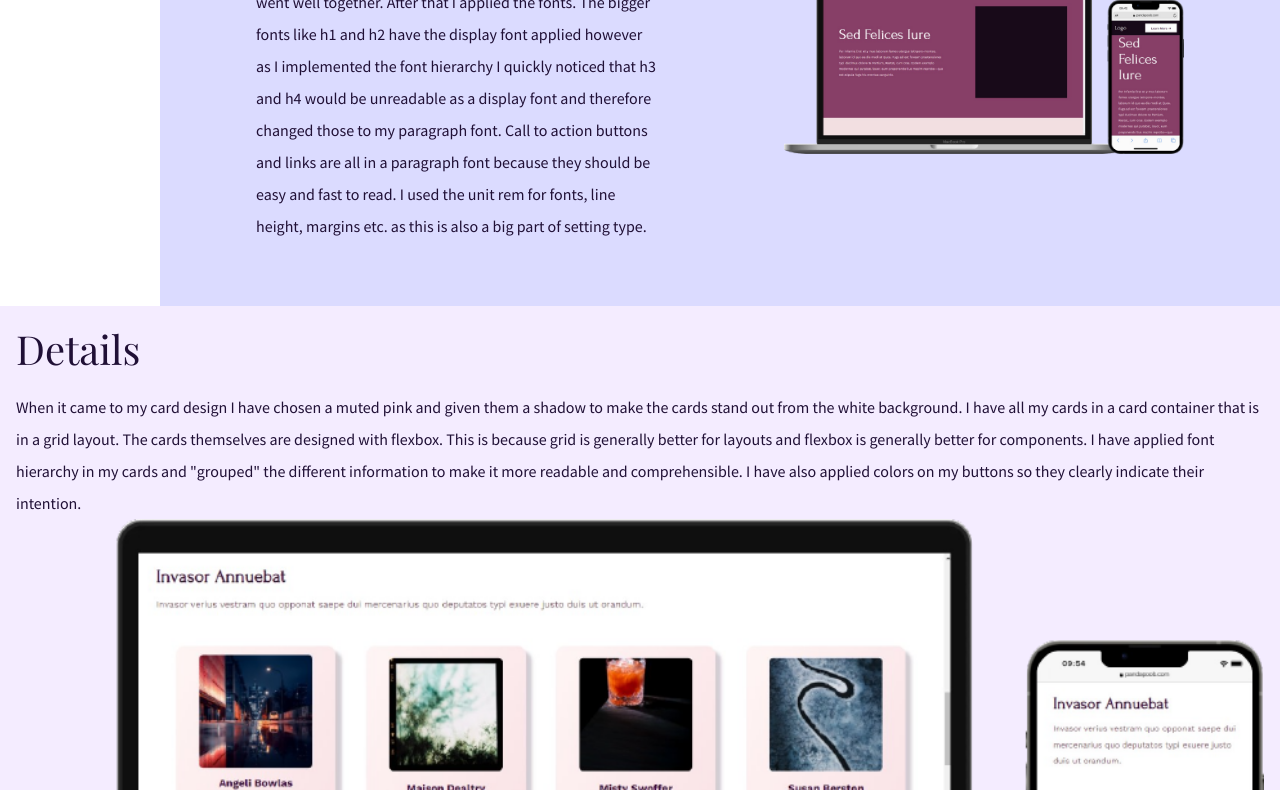
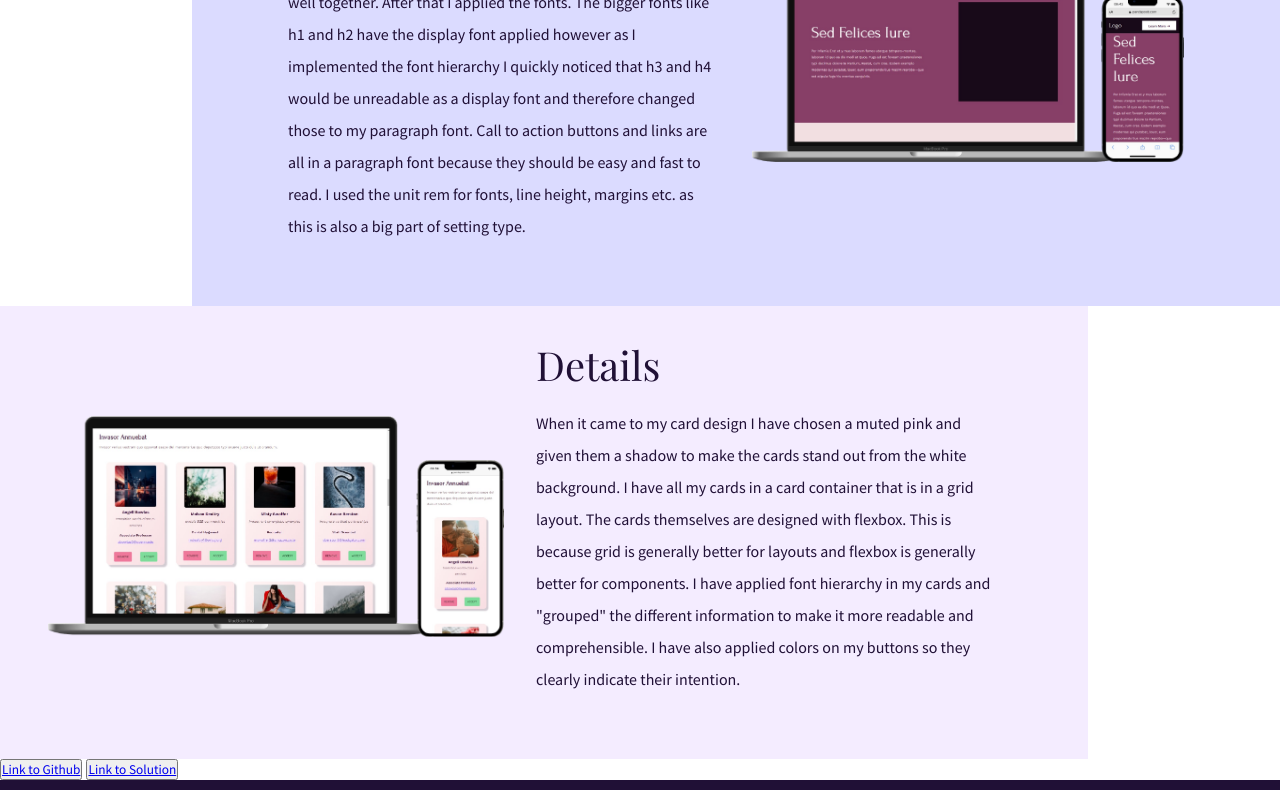
Before and after one commit to Frej400d/assignment_portfolio, a plain HTML site: page fonts.html in a window 1280 px wide. Shown: the part 592-1382 px from the top of the page. Drawn offline with nearby package versions, Linux system fonts and the light colour scheme.

Commit message:
details done

```diff
--- a/fonts.html
+++ b/fonts.html
@@ -74,22 +74,28 @@
         </div>
       </section>
       <section class="details">
-        <div class="details-text">
-          <h2>Details</h2>
-          <p>
-            When it came to my card design I have chosen a muted pink and given
-            them a shadow to make the cards stand out from the white background.
-            I have all my cards in a card container that is in a grid layout.
-            The cards themselves are designed with flexbox. This is because grid
-            is generally better for layouts and flexbox is generally better for
-            components. I have applied font hierarchy in my cards and "grouped"
-            the different information to make it more readable and
-            comprehensible. I have also applied colors on my buttons so they
-            clearly indicate their intention.
-          </p>
-        </div>
-        <div class="details-img-container">
-          <img src="img/font_details.png" alt="font details" />
+        <div class="details-container">
+          <div class="details-img-container">
+            <img
+              class="details-img"
+              src="img/font_details.png"
+              alt="font details"
+            />
+          </div>
+          <div class="details-text">
+            <h2>Details</h2>
+            <p>
+              When it came to my card design I have chosen a muted pink and
+              given them a shadow to make the cards stand out from the white
+              background. I have all my cards in a card container that is in a
+              grid layout. The cards themselves are designed with flexbox. This
+              is because grid is generally better for layouts and flexbox is
+              generally better for components. I have applied font hierarchy in
+              my cards and "grouped" the different information to make it more
+              readable and comprehensible. I have also applied colors on my
+              buttons so they clearly indicate their intention.
+            </p>
+          </div>
         </div>
       </section>
       <section class="buttons">
--- a/style.css
+++ b/style.css
@@ -327,8 +327,17 @@ footer p {
 }
 
 .details {
-  padding: 1rem;
+  padding-block: 2rem 4rem;
+  padding-inline: 1rem;
   background-color: var(--color-lighter);
+}
+
+.details-img-container {
+  margin-top: 1.5rem;
+}
+
+.details-img {
+  max-width: 35rem;
 }
 
 @media (min-width: 790px) {
@@ -415,6 +424,13 @@ footer p {
     gap: 2rem;
     align-items: center;
   }
+
+  .details-container {
+    display: grid;
+    grid-template-columns: 1fr 1fr;
+    gap: 2rem;
+    align-items: center;
+  }
 }
 
 @media (min-width: 1200px) {
@@ -427,11 +443,23 @@ footer p {
   }
 
   .mock-up {
-    margin-inline: 10rem 0;
+    margin-inline: 12rem 0;
   }
 
   .mock-up-container {
-    gap: 8rem;
     margin-inline: 5rem 5rem;
   }
+
+  .details {
+    margin-inline: 0 12rem;
+  }
+  .details-container {
+    margin-inline: 2rem 5rem;
+  }
 }
+
+@media (min-width: 1500px) {
+  .details-container {
+    margin-inline: 15rem 5rem;
+  }
+}
```
